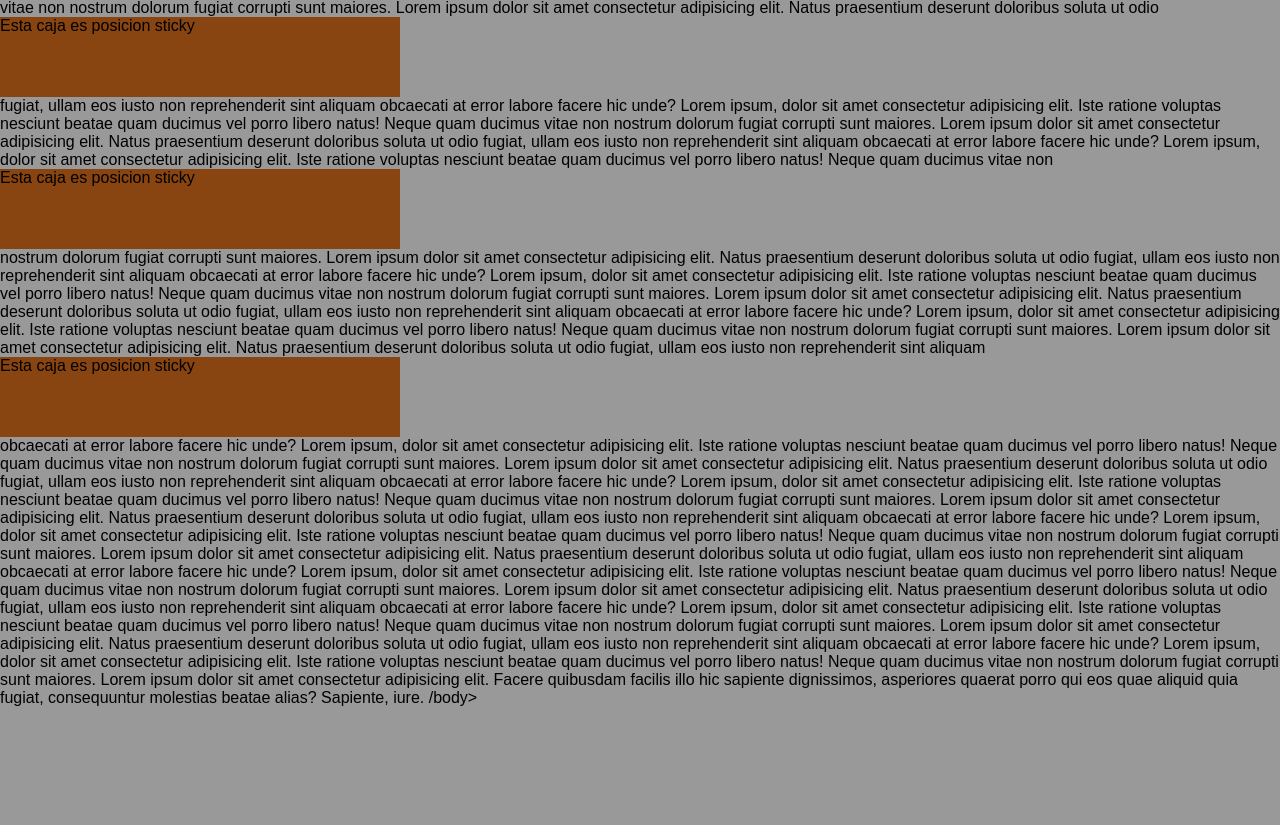
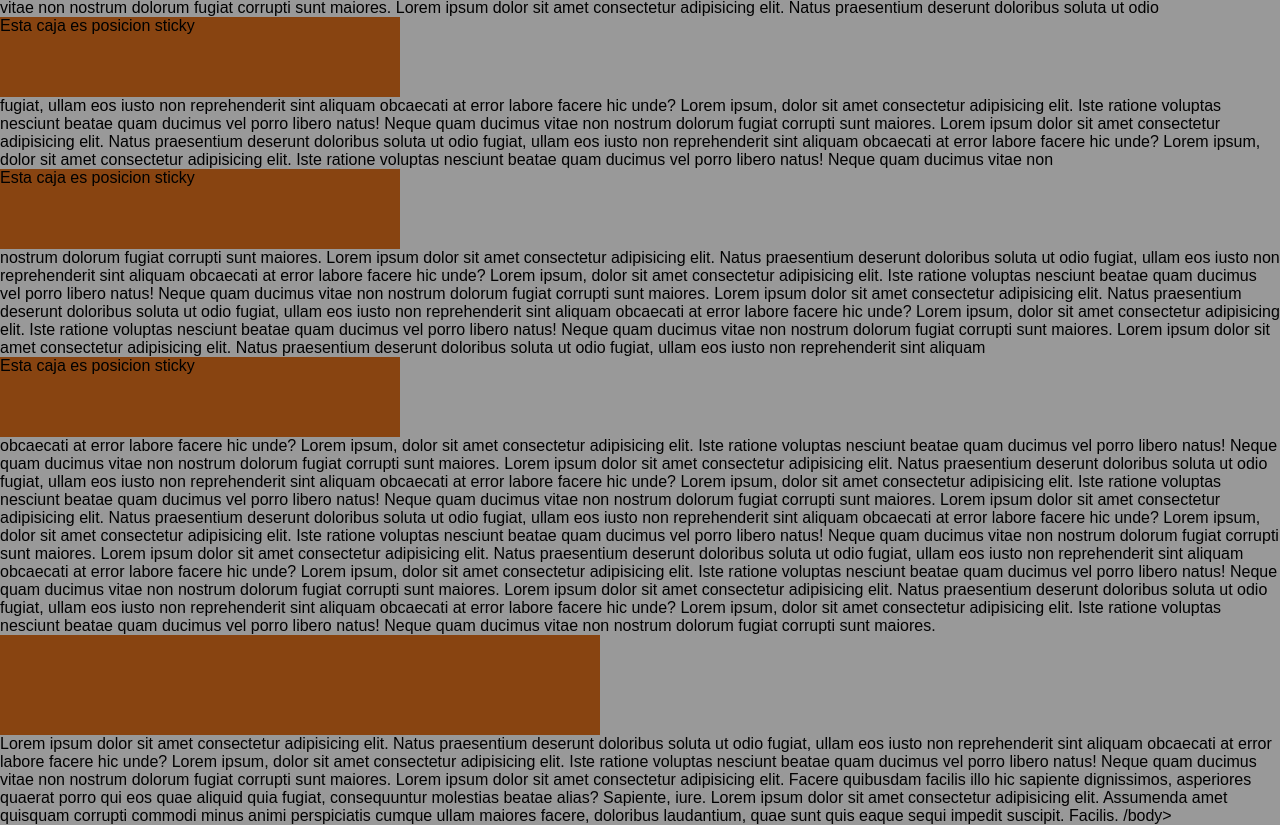
Before and after one commit to Michael-p37/posFixedSticky, a plain HTML site: page index.html in a window 1280 px wide. Shown: the part 437-1262 px from the top of the page. Before the commit the page ends 1144 px from the top, so only its background shows below. Drawn offline with Linux system fonts and the light colour scheme.

Commit message:
Tercer commit de este repositorio

```diff
--- a/estilos.css
+++ b/estilos.css
@@ -28,3 +28,8 @@ body{
     position: sticky;
     top: 100px;
 }
+.divCualquiera{
+    height: 100px;
+    width: 600px;
+    background-color: #841;
+}
--- a/index.html
+++ b/index.html
@@ -30,8 +30,10 @@
     Lorem ipsum, dolor sit amet consectetur adipisicing elit. Iste ratione voluptas nesciunt beatae quam ducimus vel porro libero natus! Neque quam ducimus vitae non nostrum dolorum fugiat corrupti sunt maiores.
     Lorem ipsum dolor sit amet consectetur adipisicing elit. Natus praesentium deserunt doloribus soluta ut odio fugiat, ullam eos iusto non reprehenderit sint aliquam obcaecati at error labore facere hic unde?
     Lorem ipsum, dolor sit amet consectetur adipisicing elit. Iste ratione voluptas nesciunt beatae quam ducimus vel porro libero natus! Neque quam ducimus vitae non nostrum dolorum fugiat corrupti sunt maiores.
+    <div class="divCualquiera"></div>
     Lorem ipsum dolor sit amet consectetur adipisicing elit. Natus praesentium deserunt doloribus soluta ut odio fugiat, ullam eos iusto non reprehenderit sint aliquam obcaecati at error labore facere hic unde?
     Lorem ipsum, dolor sit amet consectetur adipisicing elit. Iste ratione voluptas nesciunt beatae quam ducimus vel porro libero natus! Neque quam ducimus vitae non nostrum dolorum fugiat corrupti sunt maiores.
     Lorem ipsum dolor sit amet consectetur adipisicing elit. Facere quibusdam facilis illo hic sapiente dignissimos, asperiores quaerat porro qui eos quae aliquid quia fugiat, consequuntur molestias beatae alias? Sapiente, iure.
+    Lorem ipsum dolor sit amet consectetur adipisicing elit. Assumenda amet quisquam corrupti commodi minus animi perspiciatis cumque ullam maiores facere, doloribus laudantium, quae sunt quis eaque sequi impedit suscipit. Facilis.
     /body>
 </html>
```
Also changed, not shown: 1 other file.
